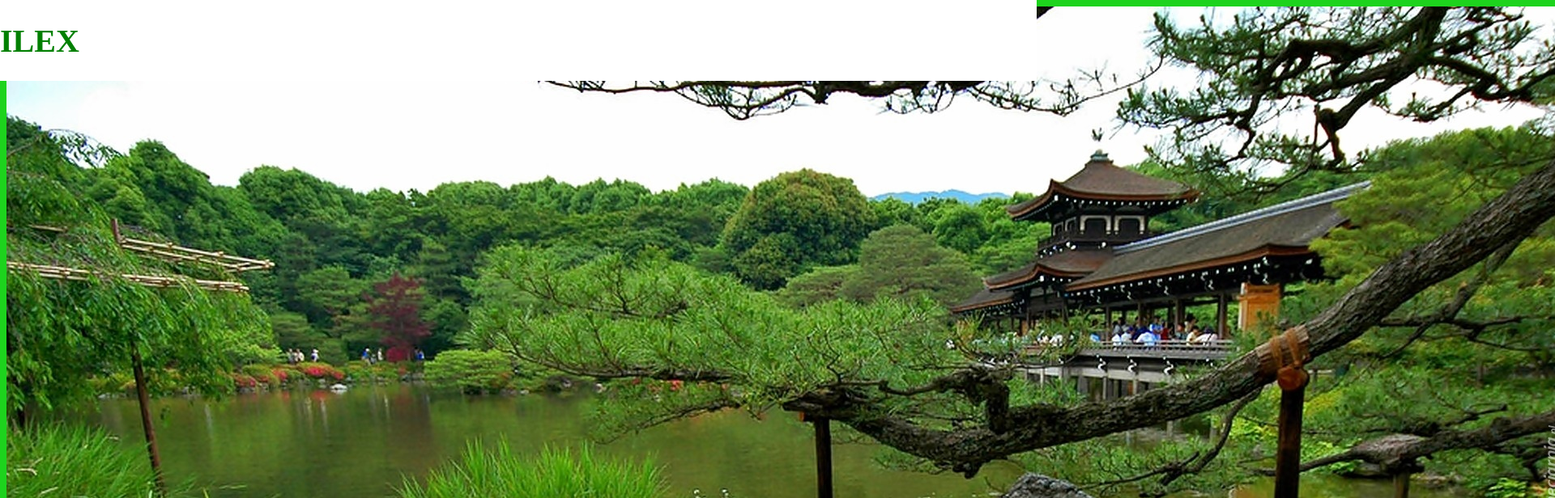
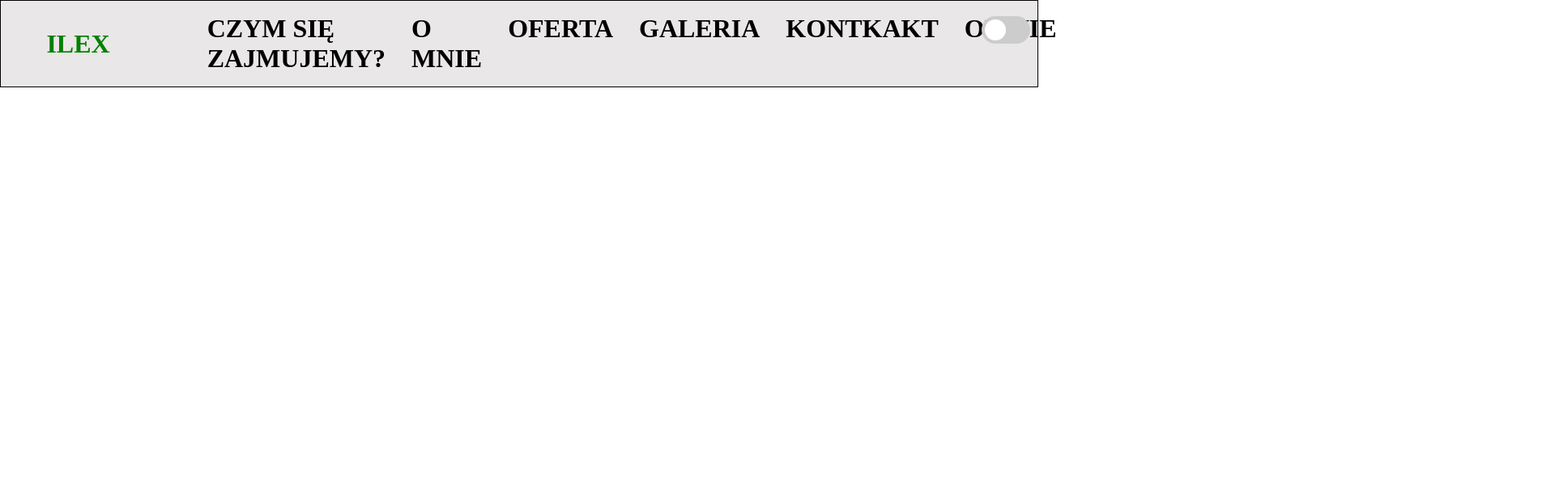
Before and after one commit to mati2002103/College_Basic_Programming, a plain HTML site: page Web_development/Final Project/index.html in a window 1280 px wide. Shown: the top 616 px of the page at 81% size, 1920 px wide, since content can reach past the window. Drawn offline with Linux system fonts and the light colour scheme.

Commit message:
ADDED RECENT WORK

```diff
--- /dev/null
+++ b/Web_development/Final Project/dayNight.css
@@ -0,0 +1,60 @@
+.theme-switch {
+    display: inline-block;
+    height: 34px;
+    position: relative;
+    width: 60px;
+  }
+
+  .theme-switch input {
+    display: none;
+  }
+
+  .theme-switch-wrapper {
+    display: flex;
+    align-items: center;
+    justify-content: flex-end;
+    margin-top: 20px;
+  }
+
+  .theme-switch-wrapper em {
+    margin-left: 10px;
+    font-size: 1rem;
+  }
+
+  .slider {
+    background-color: #ccc;
+    bottom: 0;
+    cursor: pointer;
+    left: 0;
+    position: absolute;
+    right: 0;
+    top: 0;
+    transition: 0.4s;
+  }
+
+  .slider:before {
+    background-color: #fff;
+    bottom: 4px;
+    content: "";
+    height: 26px;
+    left: 4px;
+    position: absolute;
+    transition: 0.4s;
+    width: 26px;
+  }
+
+  .slider.round {
+    border-radius: 34px;
+  }
+
+  .slider.round:before {
+    border-radius: 50%;
+  }
+
+  input:checked + .slider {
+    background-color: #66bb6a;
+  }
+
+  input:checked + .slider:before {
+    transform: translateX(26px);
+  }
--- a/Web_development/Final Project/index.html
+++ b/Web_development/Final Project/index.html
@@ -4,15 +4,36 @@
     <meta charset="UTF-8">
     <meta name="viewport" content="width=device-width, initial-scale=1.0">
     <link rel="stylesheet" href="style.css" type="text/css">
+    <link rel="stylesheet" href="dayNight.css" type="text/css">
+
     <title>ILEX</title>
 </head>
 <body>
     <header>
-        <h1>ILEX</h1>
-        <nav id="nav_head"></nav>
+        <nav id="Logo">
+            ILEX
+        </nav>
+        <nav id="nav_head">
+            <ul>
+                <li><a href="">Czym się zajmujemy?</a></li>
+                <li><a href="">O mnie</a></li>
+                <li><a href="">Oferta</a></li>
+                <li><a href="">Galeria</a></li>
+                <li><a href="">Kontkakt</a></li>
+                <li><a href="">Opinie</a></li>
+            </ul>
+        </nav>
+
     </header>
+    <div class="theme-switch-wrapper">
+        <label class="theme-switch" for="checkbox">
+          <input type="checkbox" id="checkbox" />
+          <div class="slider round"></div>
+        </label>
+      </div>
     <main>
-        <img src="ogrod_main.jpg" alt="Zdjecie ogrodu">
+        asdfg
+
     </main>
     <aside></aside>
     <footer>
--- a/Web_development/Final Project/style.css
+++ b/Web_development/Final Project/style.css
@@ -1,53 +1,71 @@
-body
-{
-    width: 100em;
-    height: 100%;
-    background-color: rgb(29, 211, 29);
-    display: flex;
-    flex-direction: column;
-    align-items: center;
-    justify-content: center;
+*{
+    transition:400ms;
+	scroll-behavior: smooth;
 }
+html{}
+body{}
 header
 {
-    width:100%;
-    height: 5em;
-    background-color: white;
-    font-size: 20px;
-    display: flex;
-    position: fixed;
-    top: 0;
-    left: 0;
-    right: 0;
-    text-align: center;
-}
-#nav_head
-{
+    background-color: rgb(233, 231, 231);
+	color: #fff;
+	display: flex;
+	justify-content: center;
+	align-items: center;
+	padding:0 0;
+	position: fixed;
+	width: 100%;
+    top:0;
+    left:0;
+    right:0;
+    border:1px solid black;
+    padding:0px 0px;
+    font-weight: bold;
+    text-transform: uppercase;
+
 
 }
-main{
-    width: 100%;
-    height: 50em;
-    background-color: blue;
+header nav{
+
 }
-main.img{
-    width: 100%;
-    size:100%
-}
+#Logo{
+    font-size: 2rem;
+    color:green;
+    padding:1rem 4rem;
+    margin:0 1rem;
 
-h1{
-  color:green;
-  text-align: center;
 
 }
 
+
+#nav_head{}
+header nav ul{
+    display: flex;
+	gap:2rem;
+    font-size: 1 rem;
+}
+header nav ul li{
+    list-style-type: none;
+
+}
+header nav ul li a{
+    color:black;
+    text-decoration: none;
+    font-size:2rem;
+}
+header nav ul li a:hover{}
+
+.theme-switch-wrapper{
+    text-align: right;
+}
+main{
+    scroll-margin-top:11rem;
+}
+main.img{
+
+}
+
+
+
 footer{
-    height: 4em;
-    width: 100%;
-    background-color: white;
-    display: flex;
-    position: fixed;
-    bottom:0;
-    left: 0;
-    right: 0;
+
 }
--- a/Web_development/Zajecia 3/css/style.css
+++ b/Web_development/Zajecia 3/css/style.css
@@ -1,19 +1,23 @@
 @charset "utf-8";
-
-@import url('https://fonts.googleapis.com/css2?family=Kay+Pho+Du&display=swap');
-
+@import url('https://fonts.googleapis.com/css2?family=Roboto:ital,wght@0,100;0,300;0,400;0,500;0,700;0,900;1,100;1,300;1,400;1,500;1,700;1,900&display=swap');
 /* SELEKTORY GLOBALNE */
 *{
-	transition:400ms;
+	transition: 400ms;
 	scroll-behavior: smooth;
-
-
 }
 html{
-	font-family: 'Kay Pho Du', serif;
-		font-size:10px;
+	font-family: 'Roboto', sans-serif;
+	font-size: 16px; /* domyślnie */
+
+	/*
+	rem = root emphasis = wielokrotność rozmiaru fontu bazowego
+	em = emphasis = wielokrotność rozmiaru fontu w danym elementcie (lub nadrzędnym)
+	*/
+	font-size: 10px;
 }
-body{}
+body{
+	font-size: 1.6rem;
+}
 
 /* NAWIGACJA */
 nav{
@@ -22,27 +26,33 @@ nav{
 	display: flex;
 	justify-content: center;
 	align-items: center;
-	padding:1rem 0;
+	padding: 1rem 0;
+
+	/*śledzące menu*/
 	position: fixed;
 	width: 100%;
-
 }
 nav ol{
 	display: flex;
-	gap:20px;
+	gap: 2rem;
 }
 nav ol li{}
 nav ol li a{
-	color:#aba8a8;
-	padding: 10px 3vw;/*vw-viewport with*/
-	display:block;
+	padding: 1rem 3vw;
+	display: block;
 	text-decoration: none;
+
+	/*typografia*/
+	color: #ddd;
+	font-weight: 900;
+	text-transform: uppercase;
+	font-size: 1.2rem;
+
 }
 nav ol li a:hover{
 	background-color: #ddd;
-	color:#333;
+	color: #333;
 }
-
 
 /* WSZYSTKIE SEKCJE */
 section{
@@ -53,7 +63,9 @@ section{
 	display: flex;/*uruchamiamy flexbox*/
 	align-items: center;/*wyśrodkowanie na wys.*/
 	justify-content: center;
-	scroll-margin-top:56px;
+
+	/*odsunięcie przy przewijaniu*/
+	scroll-margin-top: 56px;
 }
 /* selektor CLASS ma prefix '.' */
 .zawartosc{
@@ -64,33 +76,56 @@ section{
 
 /* POSZCZEGÓLNE SEKCJE */
 /* selektor ID ma prefix '#' */
-#pierwsza{background-color: #ededed;}
+#pierwsza{
+	background-color: #ededed;
+}
 #pierwsza .zawartosc{
-	display:flex;
-	flex-direction:column;
+	display: flex;
+	flex-direction: row;/*domyślnie*/
+	flex-direction: column;
 	justify-content: center;
 	align-items: center;
+	gap: 4vh;
 }
 #logo{
-	font-size:19rem;
+	font-size: 9rem;
 	font-weight: 100;
 	background-color: #fff;
-	color:#333;
+	color: #333;
 	height: 20rem;
 	width: 20rem;
 	border-radius: 50%;
-	display:flex;
-	align-items:center;
+	display: flex;
+	align-items: center;
 	justify-content: center;
-
+	box-shadow: 0 1rem 1rem rgba(0,0,0,.2);
 }
-#pierwsza h1{}
-#pierwsza a{}
-#pierwsza a:hover{}
+#pierwsza h1{
+	font-size: 6rem;
+	font-weight: 100;
+	color: #333;
+}
+#pierwsza h1 strong{
+	font-weight: 900;
+}
+#pierwsza a{
+	margin-top: 7vh;
+	color: #333;
+	text-decoration: none;
+	text-transform: uppercase;
+	font-weight: 900;
+	font-size: 1.2rem;
+	padding: 2rem 4rem;
+	border-radius: 2rem;
+}
+#pierwsza a:hover{
+	background-color: #fff;
+	box-shadow: 0 .3rem 2rem rgba(0,0,0,.3) inset;
+}
 
 #druga{
 	background-color: #666;
-	padding:4vh 3vw;
+	padding: 4vh 3vw;
 }
 #druga .zawartosc{
 	/*flex container*/
```
Also changed, not shown: Web_development/Zajecia 3/index.html (+4 -8 lines).
